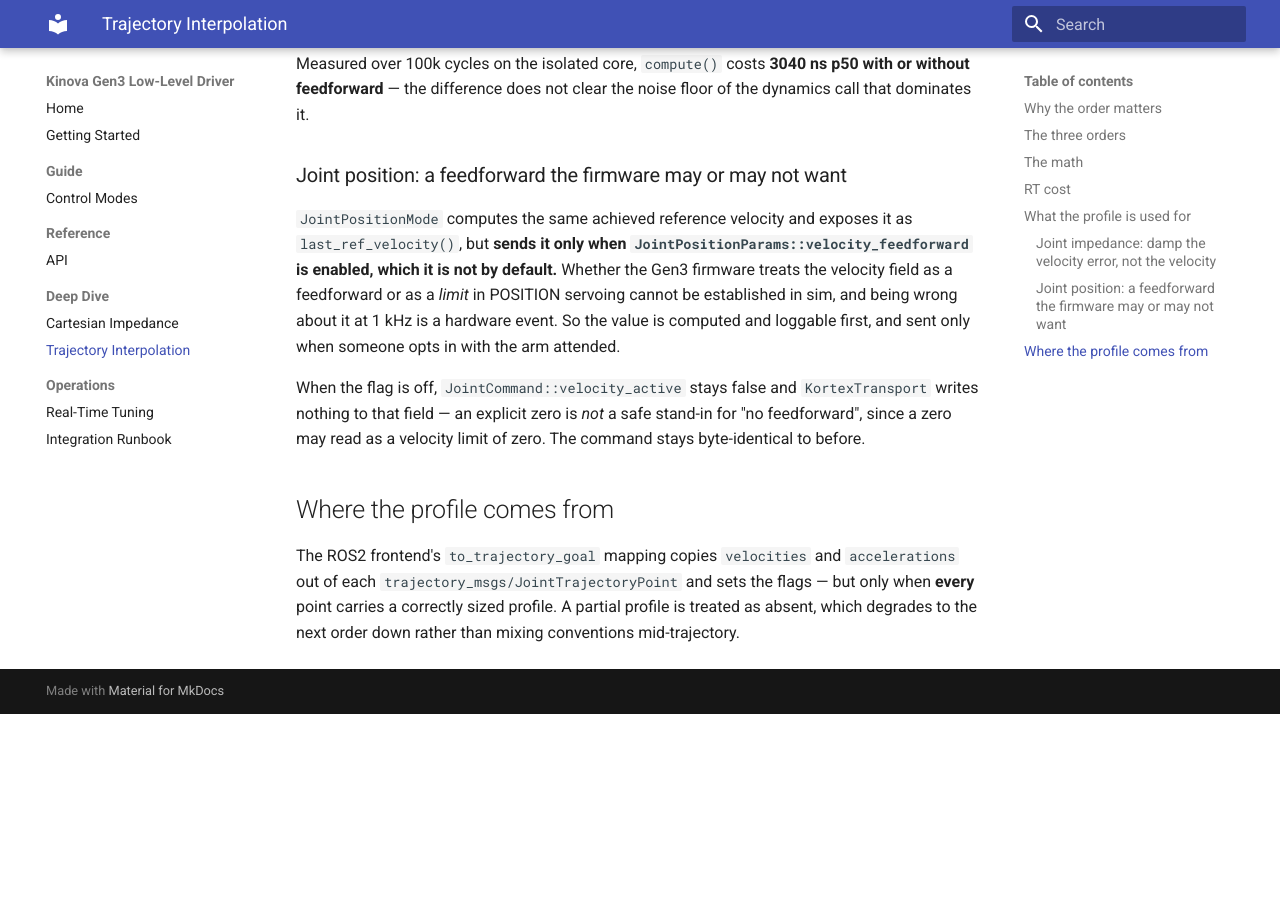
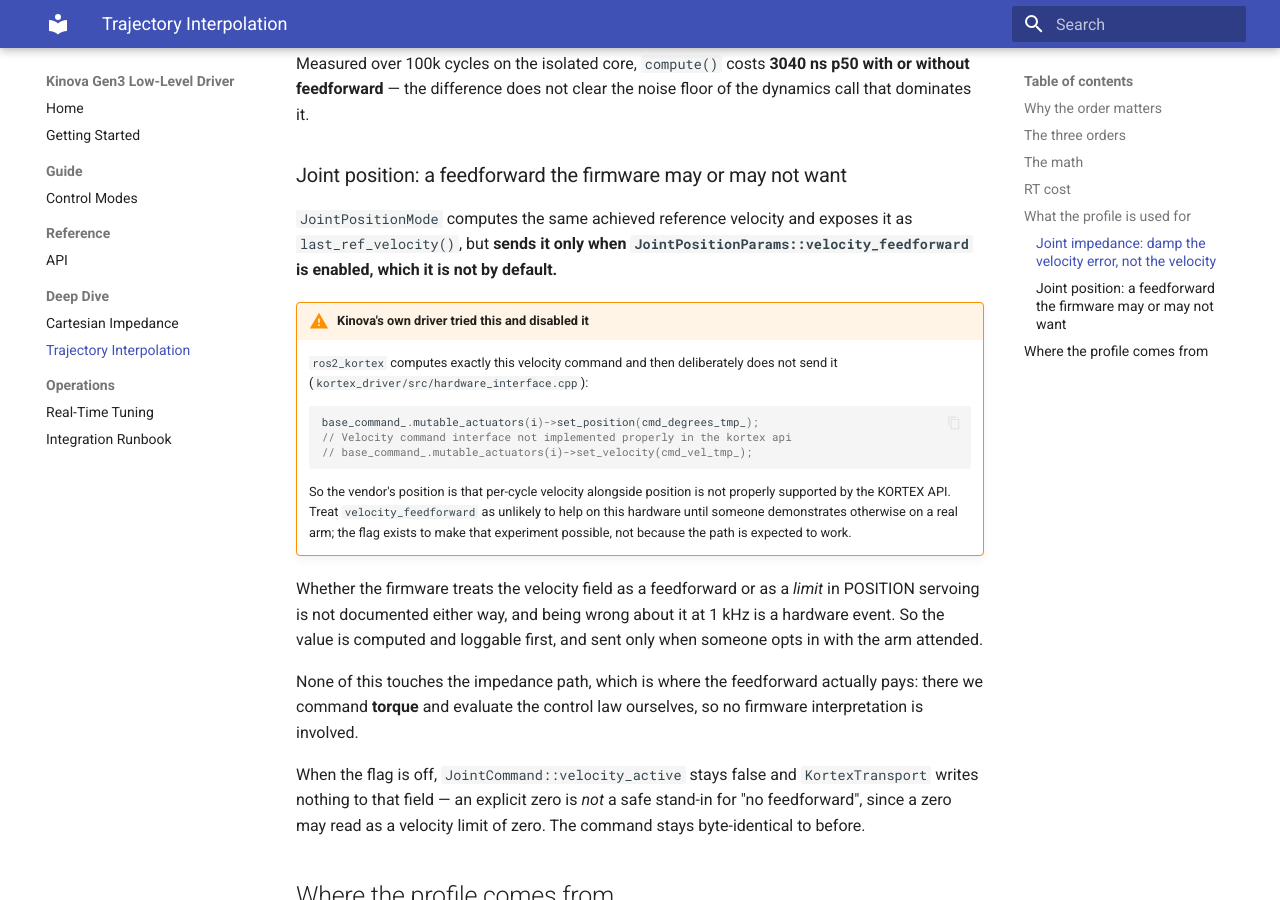
Before and after one commit to rammp-org/kinova-gen3-driver, an MkDocs documentation site: the page built from docs/deep-dive/trajectory-interpolation.md, in a window 1280 px wide and 900 px high, scrolled down 3372 px. Built offline with MkDocs 1.6.1 and Material for MkDocs 9.7.7, drawn with Linux system fonts in a browser that asks for light colours; before the commit the page ends 4086 px from its top, so only the background shows below that.

Commit message:
docs(modes): record that Kinova disabled the position-mode velocity command
PR #15 left it open whether the Gen3 firmware treats the velocity field as a
feedforward or as a limit in POSITION servoing, and defaulted
velocity_feedforward off for that reason. Kinova's own driver answers it:
ros2_kortex computes exactly this command and then declines to send it.

  base_command_.mutable_actuators(i)->set_position(cmd_degrees_tmp_);
  // Velocity command interface not implemented properly in the kortex api
  // base_command_.mutable_actuators(i)->set_velocity(cmd_vel_tmp_);
  -- kortex_driver/src/hardware_interface.cpp

The KORTEX reference documents the field's type and units but says nothing
about how it is interpreted per control mode, so the vendor's commented-out
line is the best evidence available. The flag stays and stays off: it exists to
make the experiment possible on an attended arm, not because the path is
expected to work.

This narrows nothing about the impedance feedforward, which is where the win
is. There we command torque and evaluate the control law ourselves, so no
firmware interpretation is involved at all.

Docs only -- no behaviour change.

Co-Authored-By: Claude Opus 5 (1M context) <noreply@anthropic.com>
Claude-Session: https://claude.ai/code/session_012XZB56LqGU4KxCHKi2bPD8

````diff
--- a/docs/deep-dive/trajectory-interpolation.md
+++ b/docs/deep-dive/trajectory-interpolation.md
@@ -158,10 +158,32 @@ does not clear the noise floor of the dynamics call that dominates it.
 `JointPositionMode` computes the same achieved reference velocity and exposes
 it as `last_ref_velocity()`, but **sends it only when
 `JointPositionParams::velocity_feedforward` is enabled, which it is not by
-default.** Whether the Gen3 firmware treats the velocity field as a feedforward
-or as a *limit* in POSITION servoing cannot be established in sim, and being
-wrong about it at 1 kHz is a hardware event. So the value is computed and
-loggable first, and sent only when someone opts in with the arm attended.
+default.**
+
+!!! warning "Kinova's own driver tried this and disabled it"
+    `ros2_kortex` computes exactly this velocity command and then deliberately
+    does not send it (`kortex_driver/src/hardware_interface.cpp`):
+
+    ```cpp
+    base_command_.mutable_actuators(i)->set_position(cmd_degrees_tmp_);
+    // Velocity command interface not implemented properly in the kortex api
+    // base_command_.mutable_actuators(i)->set_velocity(cmd_vel_tmp_);
+    ```
+
+    So the vendor's position is that per-cycle velocity alongside position is
+    not properly supported by the KORTEX API. Treat `velocity_feedforward` as
+    unlikely to help on this hardware until someone demonstrates otherwise on a
+    real arm; the flag exists to make that experiment possible, not because the
+    path is expected to work.
+
+Whether the firmware treats the velocity field as a feedforward or as a *limit*
+in POSITION servoing is not documented either way, and being wrong about it at
+1 kHz is a hardware event. So the value is computed and loggable first, and sent
+only when someone opts in with the arm attended.
+
+None of this touches the impedance path, which is where the feedforward
+actually pays: there we command **torque** and evaluate the control law
+ourselves, so no firmware interpretation is involved.
 
 When the flag is off, `JointCommand::velocity_active` stays false and
 `KortexTransport` writes nothing to that field — an explicit zero is *not* a
````
Also changed, not shown: 1 other file.
